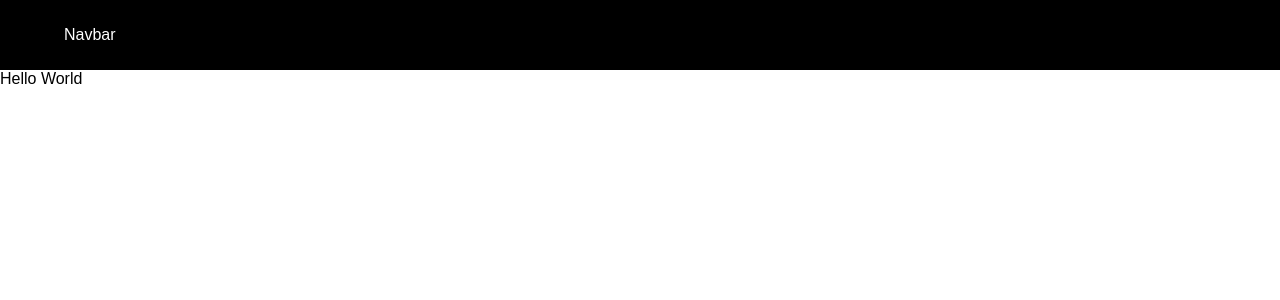
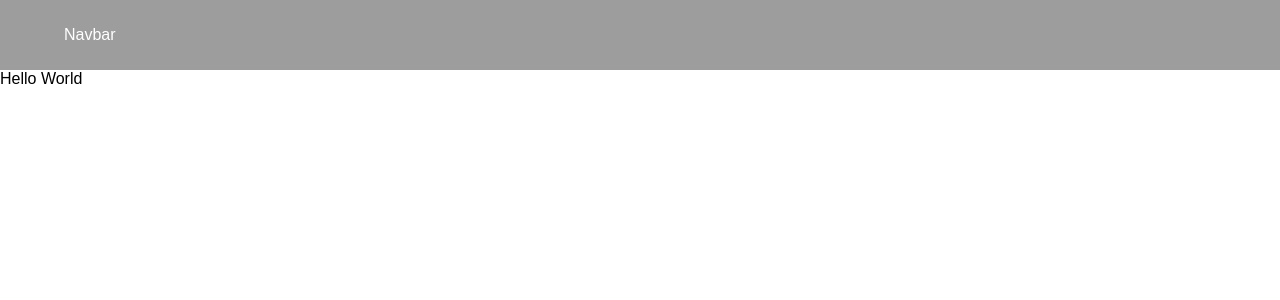
Before and after one commit to mathaillah/belajar-next-js, a Next.js app: page / in a window 1280 px wide. Shown: the top 300 px of the page. Built offline with nearby package versions, Linux system fonts and the light colour scheme.

Commit message:
belajar next js video 4 - jika upadate add tailwind, postcss , autprefixer error

```diff
--- a/src/components/layouts/Navbar/Navbar.module.css
+++ b/src/components/layouts/Navbar/Navbar.module.css
@@ -2,7 +2,7 @@
   display: flex;
   width: 100%;
   height: 70px;
-  background-color: #000000;
+  background-color: #9d9d9d;
   color: #ffffff;
   align-items: center;
   padding: 0 5%
```
